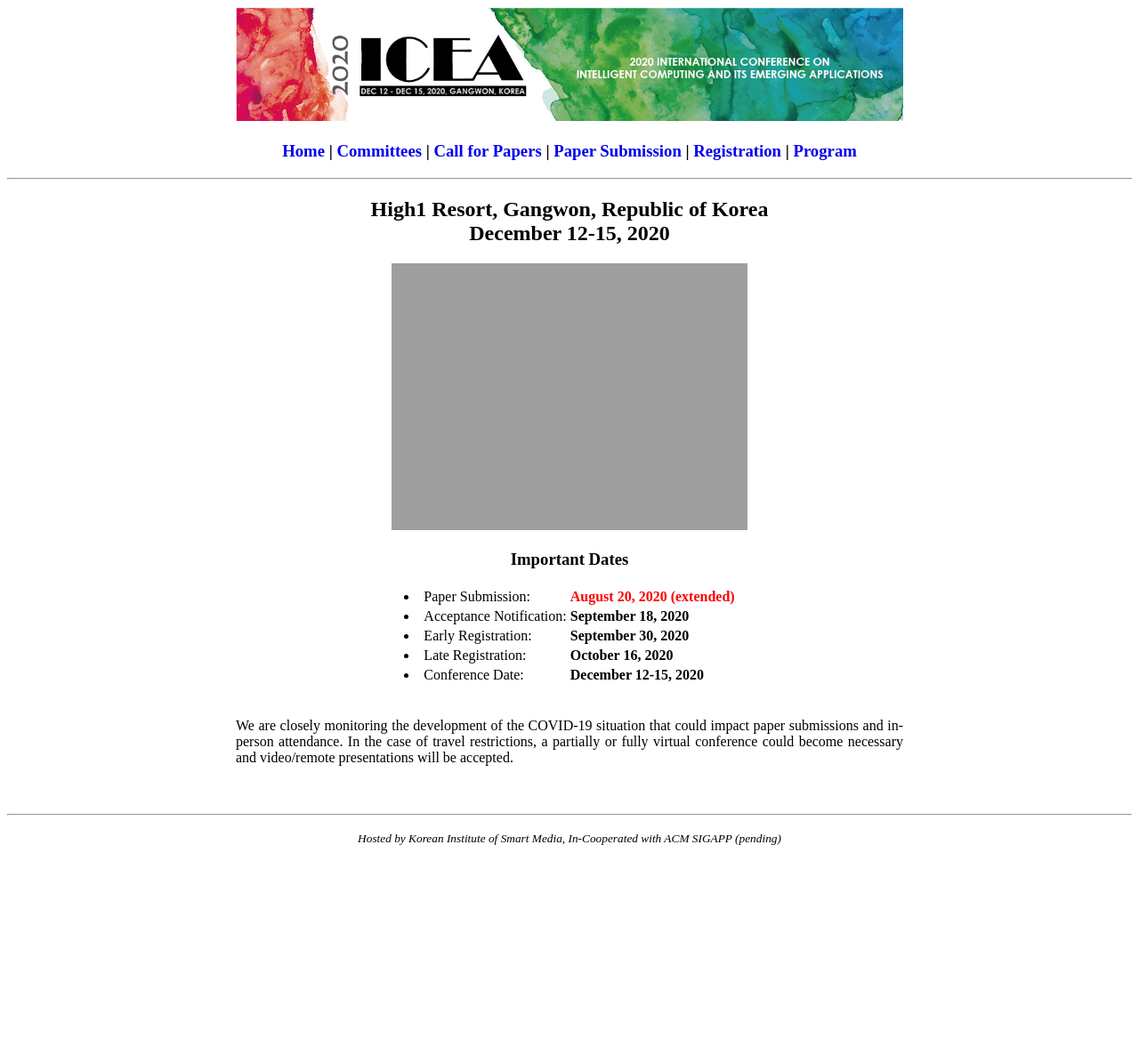
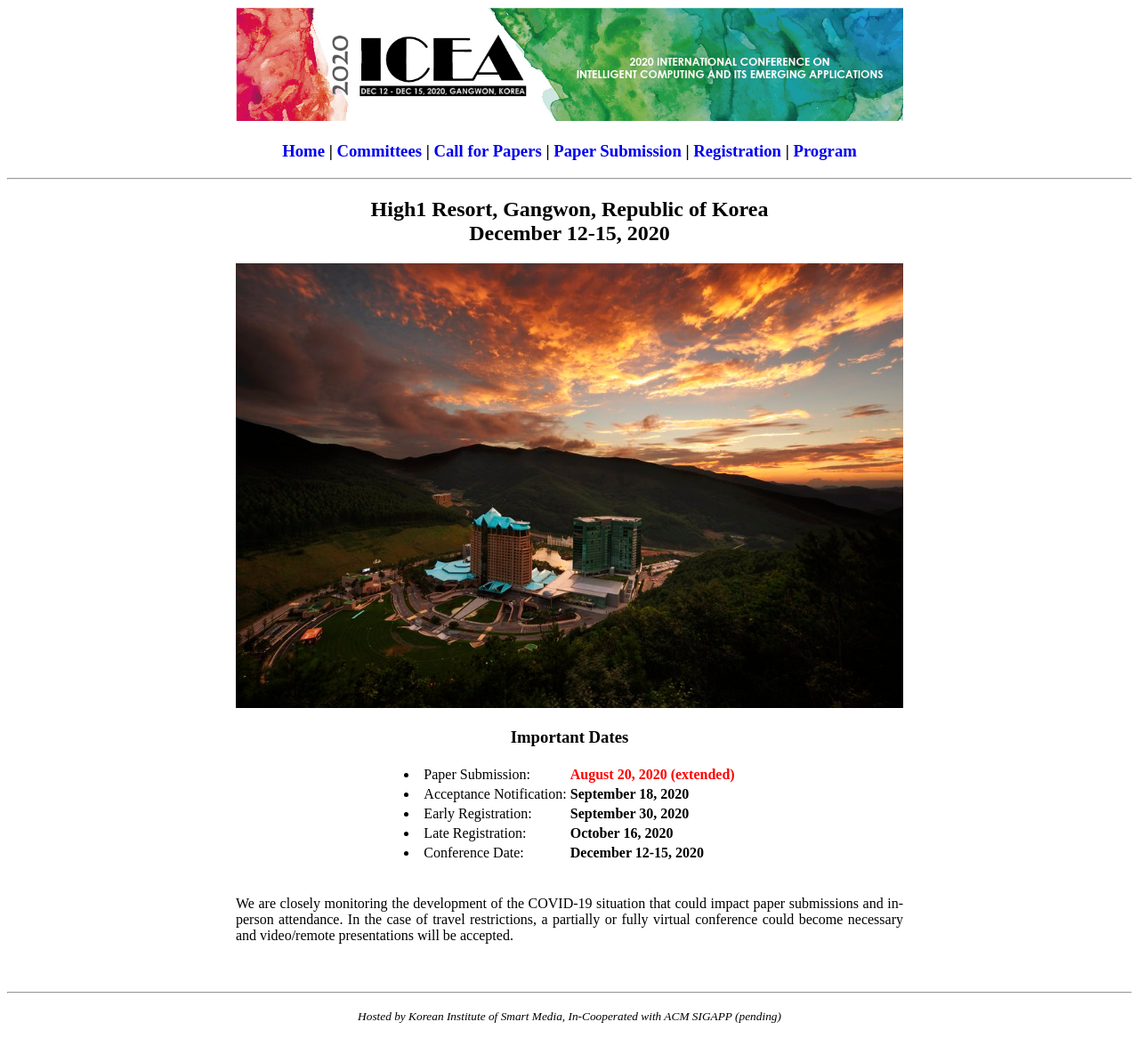
Before and after one commit to icea-conf/2020, a Jekyll site: the page built from index.html, in a window 1280 px wide. Shown: the whole page at 89% size. Built offline with Jekyll 4.4.1, drawn with Linux system fonts in a browser that asks for light colours; the list of posts is cut into pages by our own code; before the commit the page ends 967 px from its top, so only the background shows below that.

Commit message:
Update index.html

```diff
--- a/index.html
+++ b/index.html
@@ -11,7 +11,7 @@ title: ICEA 2020
                         December 12-15, 2020
                   </h2>
 
-            <img src="https://icea-conf.github.io/2020/image/Background.jpg" alt="" style="max-width: 100%; height: auto;">
+            <img src="https://icea-conf.github.io/2020/image/ICEA2020_Background.jpg" alt="" style="max-width: 100%; height: auto;">
 
             <div>
                   <h3>Important Dates</h3>
```
